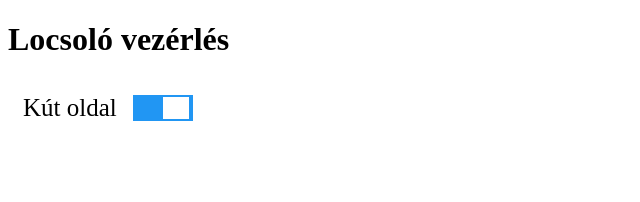
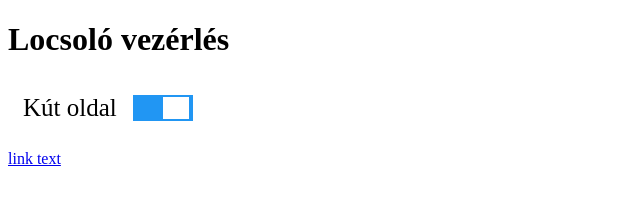
Before and after one commit to wpeti/testHtml, a plain HTML site: page index.html in a window 1280 px wide. Shown: the full height of the page, 0-640 px from the left. Drawn offline with Linux system fonts and the light colour scheme.

Commit message:
Update index.html

```diff
--- a/index.html
+++ b/index.html
@@ -118,4 +118,5 @@ function showSnackbar(){
     setTimeout(function(){ x.className = x.className.replace("show", ""); }, 2000);
 }
 </script>
+	<a href="https://wpeti.github.io/testHtml/secondPage.html">link text</a>
 </body>
```
